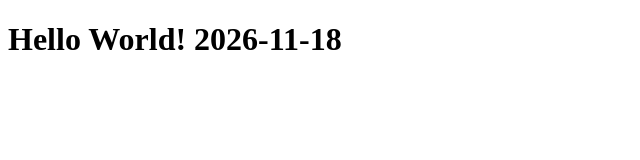
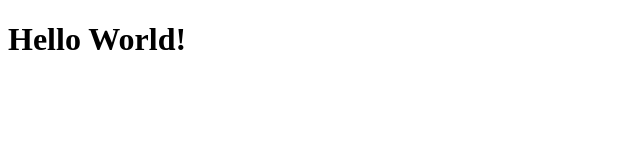
Before and after one commit to lzchung2/lzchung2.github.io, a plain HTML site: page index.html in a window 1280 px wide. Shown: the whole page, without its empty margins (0-640 px from the left). Drawn offline with Linux system fonts and the light colour scheme.

Commit message:
Update index.html

```diff
--- a/index.html
+++ b/index.html
@@ -6,6 +6,6 @@
     <title>Document</title>
 </head>
 <body>
-    <h1> Hello World! 2026-11-18 </h1>
+    <h1> Hello World! </h1>
 </body>
 </html>
```
